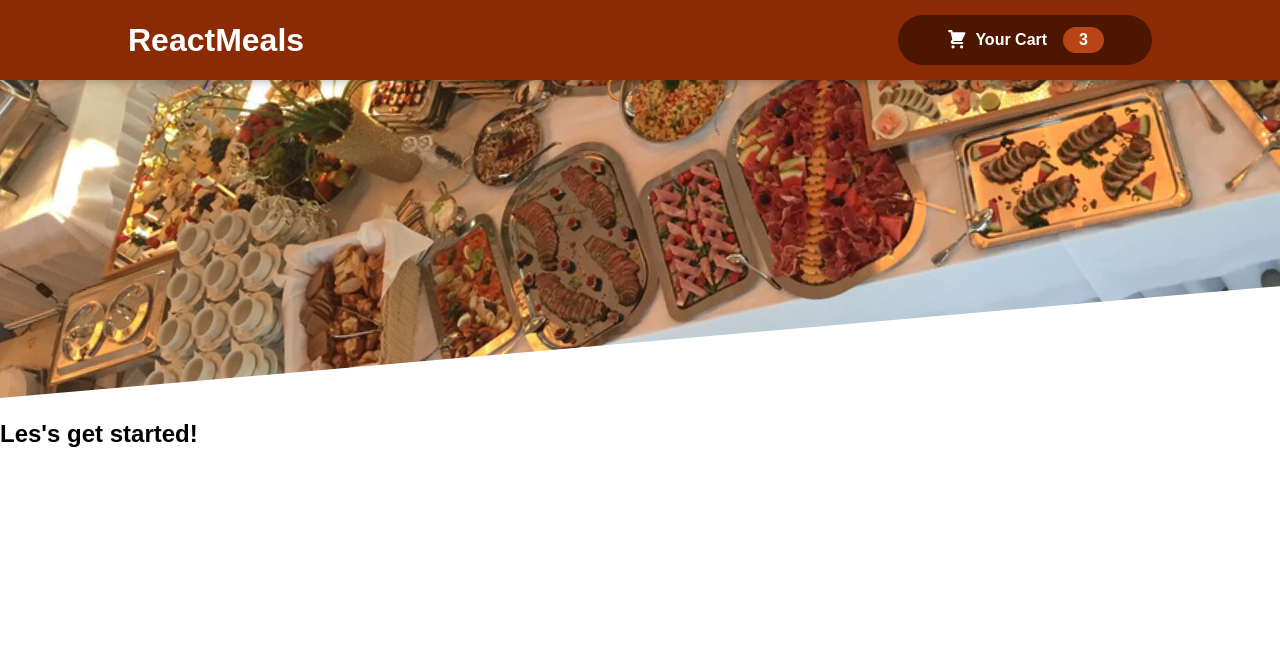
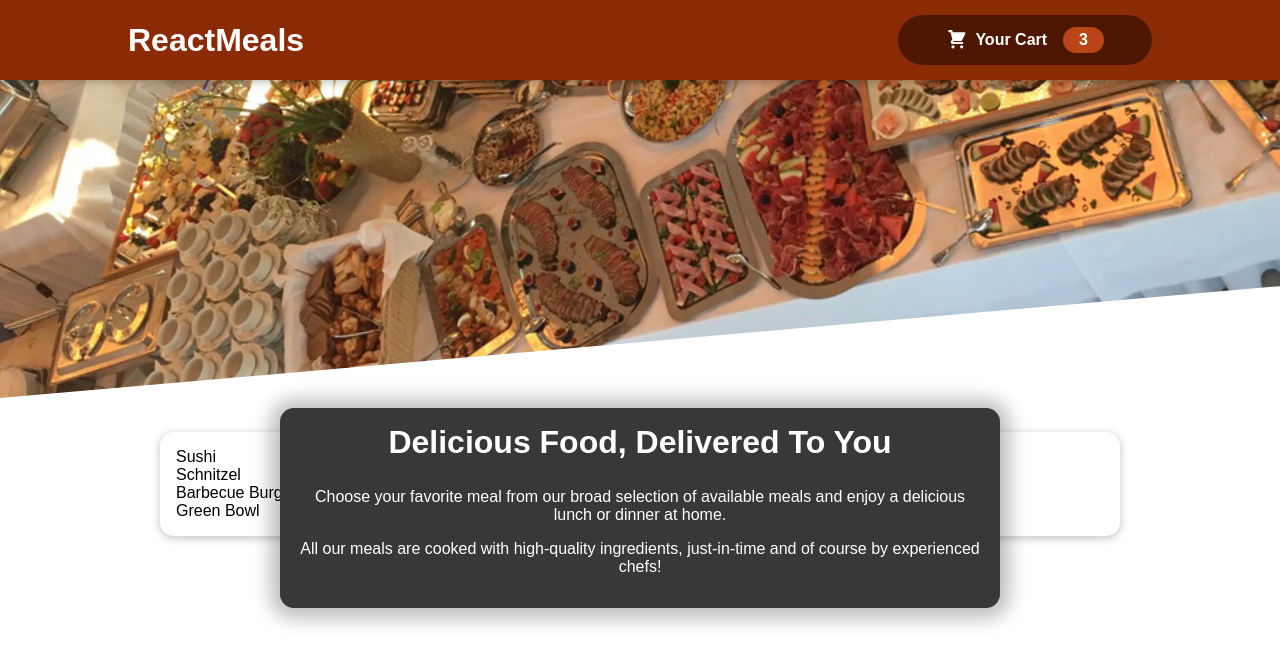
Before and after one commit to andresGarcia90/react-complete-guide, a React (Create React App) app: page / in a window 1280 px wide. Shown: the top 664 px of the page. Built offline with nearby package versions, Linux system fonts and the light colour scheme.

Commit message:
Adding meals summary Available Meals card

```diff
--- a/src/App.js
+++ b/src/App.js
@@ -1,5 +1,6 @@
 import React from 'react';
 import Header from './components/Layout/Header';
+import Meals from './components/Meals/Meals';
 
 function App() {
 
@@ -7,7 +8,7 @@
     <>
       <Header></Header>
       <div>
-        <h2>Les's get started!</h2>
+        <Meals></Meals>
       </div>
     </>
   );
--- /dev/null
+++ b/src/components/Meals/AvailableMeals.js
@@ -0,0 +1,45 @@
+import React from "react";
+import classes from "./AvailableMeals.module.css";
+import Card from '../UI/Card';
+const DUMMY_MEALS = [
+  {
+    id: "m1",
+    name: "Sushi",
+    description: "Finest fish and veggies",
+    price: 22.99,
+  },
+  {
+    id: "m2",
+    name: "Schnitzel",
+    description: "A german specialty!",
+    price: 16.5,
+  },
+  {
+    id: "m3",
+    name: "Barbecue Burger",
+    description: "American, raw, meaty",
+    price: 12.99,
+  },
+  {
+    id: "m4",
+    name: "Green Bowl",
+    description: "Healthy...and green...",
+    price: 18.99,
+  },
+];
+
+const AvailableMeals = (props) => {
+  const mealList = DUMMY_MEALS.map((meal) => (
+    <li key={meal.id}>{meal.name}</li>
+  ));
+
+  return (
+    <section className={classes.meals}>
+      <Card>
+          <ul>{mealList}</ul>
+      </Card>
+    </section>
+  );
+};
+
+export default AvailableMeals;
--- /dev/null
+++ b/src/components/Meals/AvailableMeals.module.css
@@ -0,0 +1,24 @@
+.meals {
+    max-width: 60rem;
+    width: 90%;
+    margin: 2rem auto;
+    animation: meals-appear 1s ease-out forwards;
+  }
+
+  .meals ul {
+    list-style: none;
+    margin: 0;
+    padding: 0;
+  }
+
+  @keyframes meals-appear {
+    from {
+      opacity: 0;
+      transform: translateY(3rem);
+    }
+
+    to {
+      opacity: 1;
+      transform: translateY(0);
+    }
+  }
--- /dev/null
+++ b/src/components/Meals/Meals.js
@@ -0,0 +1,14 @@
+import React from 'react'
+import AvailableMeals from "./AvailableMeals";
+import MealsSummary from "./MealsSummary";
+
+const Meals = (props) => {
+  return (
+    <>
+        <AvailableMeals></AvailableMeals>
+        <MealsSummary></MealsSummary>
+    </>
+  )
+}
+
+export default Meals
--- /dev/null
+++ b/src/components/Meals/MealsSummary.js
@@ -0,0 +1,21 @@
+import React from "react";
+
+import classes from "./MealsSummary.module.css";
+
+const MealsSummary = () => {
+  return (
+    <section className={classes.summary}>
+      <h2>Delicious Food, Delivered To You</h2>
+      <p>
+        Choose your favorite meal from our broad selection of available meals
+        and enjoy a delicious lunch or dinner at home.
+      </p>
+      <p>
+        All our meals are cooked with high-quality ingredients, just-in-time and
+        of course by experienced chefs!
+      </p>
+    </section>
+  );
+};
+
+export default MealsSummary;
--- /dev/null
+++ b/src/components/Meals/MealsSummary.module.css
@@ -0,0 +1,18 @@
+.summary {
+    text-align: center;
+    max-width: 45rem;
+    width: 90%;
+    margin: auto;
+    margin-top: -10rem;
+    position: relative;
+    background-color: #383838;
+    color: white;
+    border-radius: 14px;
+    padding: 1rem;
+    box-shadow: 0 1px 18px 10px rgba(0, 0, 0, 0.25);
+  }
+
+  .summary h2 {
+    font-size: 2rem;
+    margin-top: 0;
+  }
--- /dev/null
+++ b/src/components/UI/Card.js
@@ -0,0 +1,7 @@
+import React from "react";
+import classes from './Card.module.css';
+const Card = (props) => {
+  return <div className={classes.card}>{props.children}</div>;
+};
+
+export default Card;
--- /dev/null
+++ b/src/components/UI/Card.module.css
@@ -0,0 +1,6 @@
+.card {
+    padding: 1rem;
+    box-shadow: 0 2px 8px rgba(0, 0, 0, 0.25);
+    border-radius: 14px;
+    background-color: white;
+}
```
